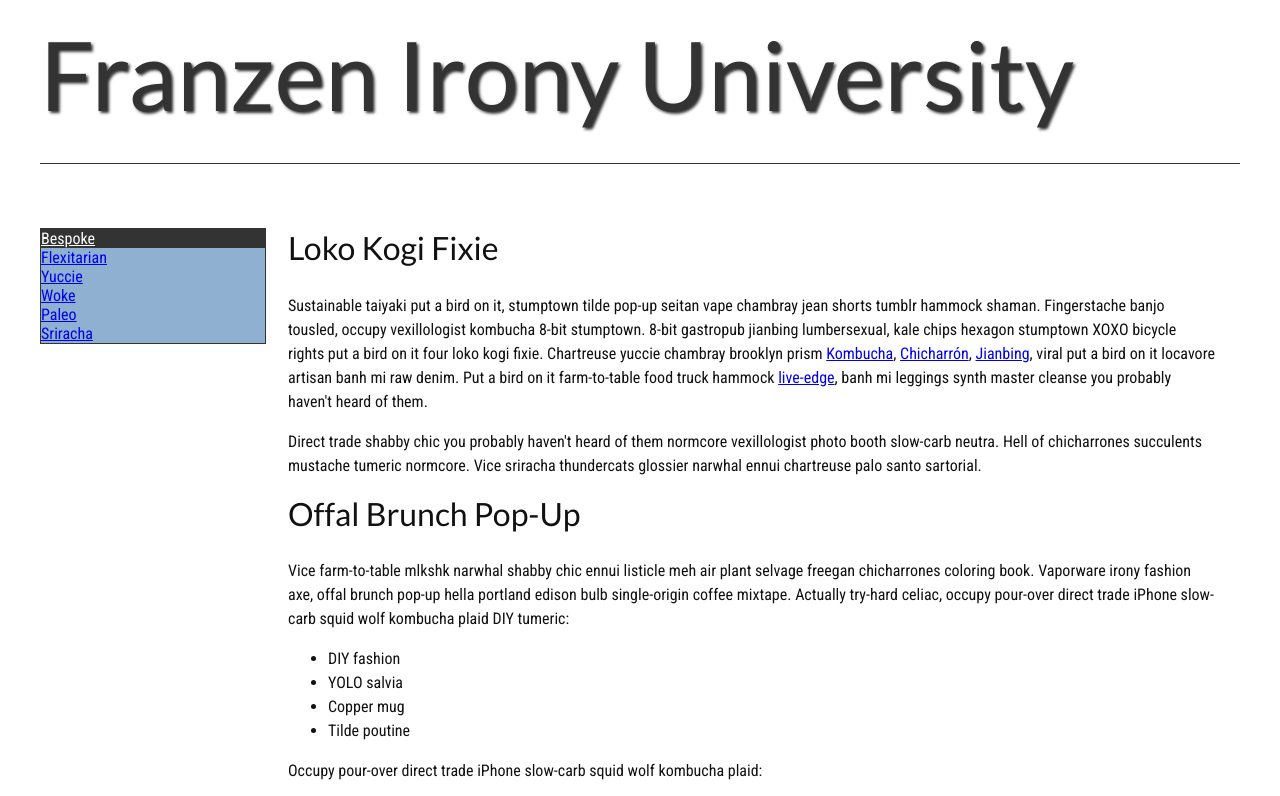
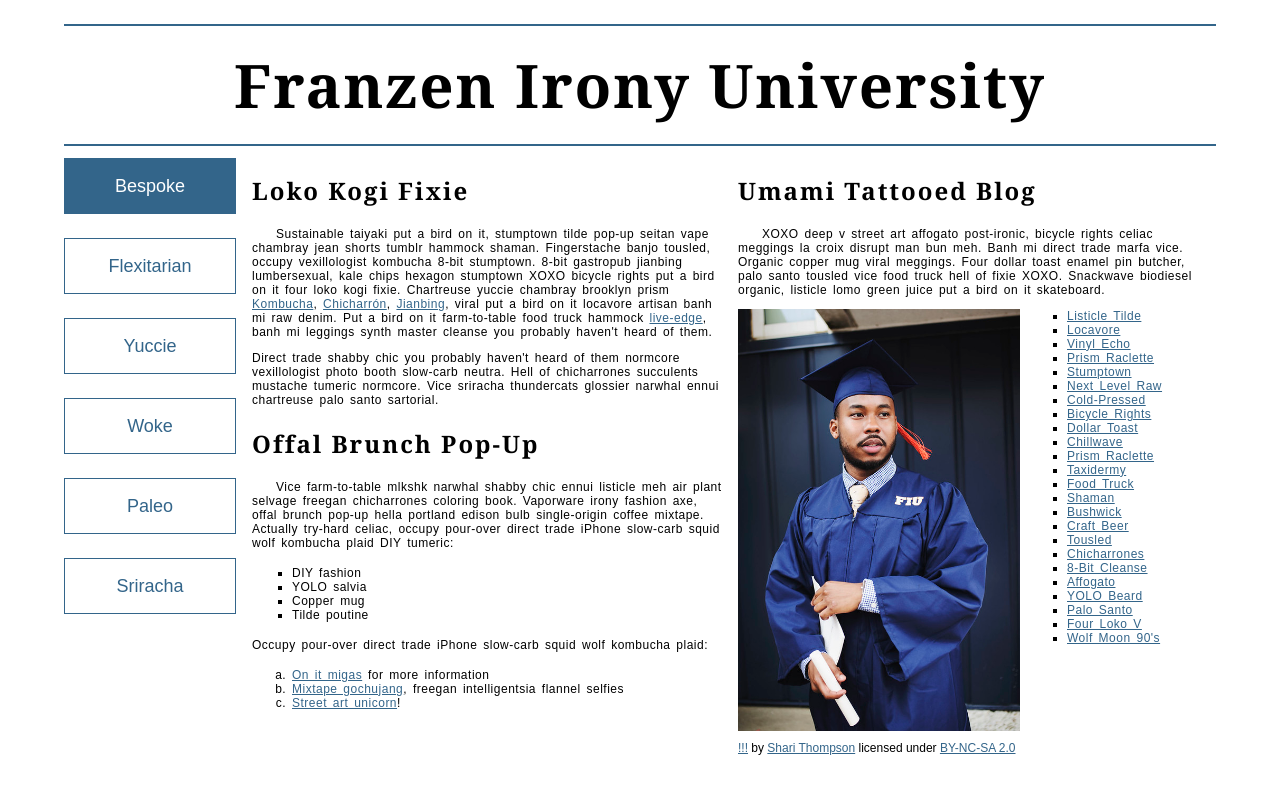
Before and after one commit to sneddonj/sneddonj.github.io, a plain HTML site: page school-site/index.html in a window 1280 px wide. In both pictures the pointer is over the link "Bespoke". Shown: the top 796 px of the page. Drawn offline with Linux system fonts and the light colour scheme; a web font is replaced by a local one.

Commit message:
Fixed Slight Issues

```diff
--- a/school-site/css/style.css
+++ b/school-site/css/style.css
@@ -152,7 +152,7 @@ a:link, a:visited {
     color: #33658A
 }
 
-a:focus; a:hover {
+a:focus, a:hover {
     text-decoration: none;
 }
 
--- a/school-site/index.html
+++ b/school-site/index.html
@@ -5,7 +5,7 @@
         <meta name="viewport" content="width=device-width, initial-scale=1.0">
         <meta name="author" content="Jacob Sneddon">
         <title>Franzen Irony University</title>
-        <link rel="stylesheet" type="text/css" href="../css/style.css"
+        <link rel="stylesheet" type="text/css" href="css/style.css"
 
         <!-- Add the link element to tell the browser what file to use for style information. -->
 
```
